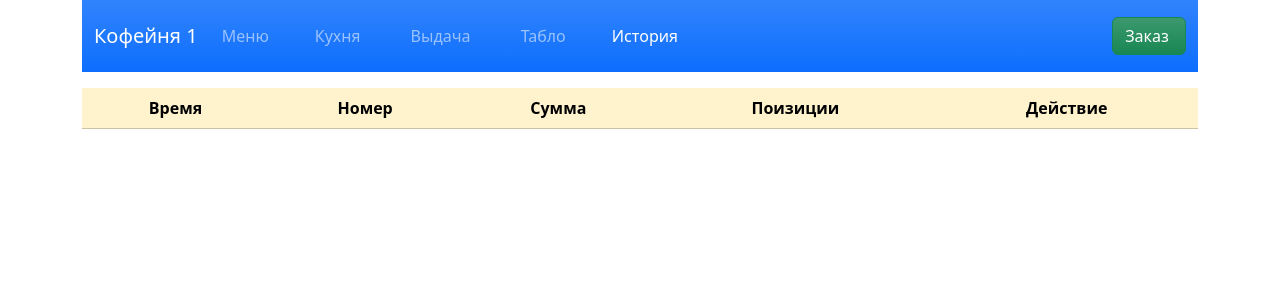
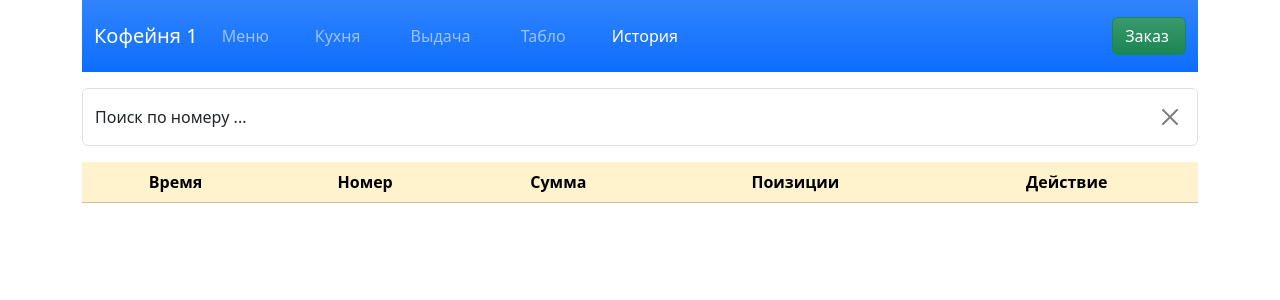
Before and after one commit to KonstantinTZ/coffee-crm, a React (Create React App) app: page /history in a window 1280 px wide. Shown: the top 300 px of the page. Built offline with nearby package versions, Linux system fonts and the light colour scheme; what mobx-persist-store would draw is missing.

Commit message:
sound effect,history  search bar added

```diff
--- a/package.json
+++ b/package.json
@@ -16,6 +16,7 @@
     "react-dom": "^18.2.0",
     "react-router-dom": "^6.21.1",
     "react-scripts": "5.0.1",
+    "use-sound": "^4.0.1",
     "uuid": "^9.0.1",
     "web-vitals": "^2.1.4"
   },
--- a/src/shared/HistoryPage/HistoryPage.css
+++ b/src/shared/HistoryPage/HistoryPage.css
@@ -0,0 +1,9 @@
+.search-control {
+    position: relative;
+}
+
+.btn-search-clean {
+    position: absolute;
+    right: 1rem;
+    top: 30%;
+}
--- a/src/shared/HistoryPage/HistoryPage.jsx
+++ b/src/shared/HistoryPage/HistoryPage.jsx
@@ -3,11 +3,33 @@ import './HistoryPage.css';
 import { HistoryRow } from './HistoryRow/HistoryRow';
 import mainStore from '../../store/mainStore';
 import { observer } from 'mobx-react-lite';
+import { useState } from 'react';
 
 
-export const HistoryPage = observer(() =>{
+export const HistoryPage = observer(() => {
+
+  const [query, setQuery] = useState ('')
+
   return (
     <div className="container">
+
+
+
+      <div class="form-floating row mb-3 search-control">
+        <input
+        type="text"
+        className="form-control"
+        id="floatingInput"
+        placeholder="Поиск по номеру ..."
+        maxLength={3}
+        value={query}
+        onChange={(elem)=> setQuery(elem.target.value.toUpperCase())}
+        />
+        <label for="floatingInput">Поиск по номеру ...</label>
+        <button type="button" className="btn-close btn-search-clean"
+        onClick={()=> setQuery('')}></button>
+      </div>
+
 
       <div className="row mb-5">
         <table className="table table-striped align-middle">
@@ -22,14 +44,14 @@ export const HistoryPage = observer(() =>{
           </thead>
           <tbody>
             {
-              mainStore.historyArray.map((item)=>(
+              mainStore.historyArray.filter((item)=>item.orderNumber.toUpperCase().includes(query)).map((item) => (
                 <HistoryRow
-                orderTime={new Date (item.orderCreatedAt.toLocaleTimeString([], { hour: "2-digit", minute: "2-digit" }))}
-                orderNumber={item.orderNumber}
-                orderSumm={item.orderTotlaAmaunt}
-                orderArray = {item.orderItemsArray}
-                key={item.orderId}
-                orderId ={item.orderId}
+                  orderTime={item.orderTime}
+                  orderNumber={item.orderNumber}
+                  orderSumm={item.orderTotlaAmaunt}
+                  orderArray={item.orderItemsArray}
+                  key={item.orderId}
+                  orderId={item.orderId}
                 />
               ))
             }
--- a/src/shared/OrderRow/OrderRow.jsx
+++ b/src/shared/OrderRow/OrderRow.jsx
@@ -2,11 +2,16 @@ import React from 'react';
 import './OrderRow.css';
 import { OrderItem } from '../../shared/OrderItem'
 import mainStore from '../../store/mainStore';
+import useSound from 'use-sound';
+import ringSfx from '../../sound/ringSfx.mp3';
 
 export function OrderRow({btnMode, orderNumber, orderItemsArray, orderId, prepairedMenuItems}) {
 
+  const [play] = useSound(ringSfx)
+
   function pushToReleaseArrayHandler (orderId) {
     mainStore.addToReleaseOrderArray(orderId)
+    play()
   }
 
   function pushToHistoryArrayHandler (orderId) {
--- a/src/store/mainStore.js
+++ b/src/store/mainStore.js
@@ -252,6 +252,7 @@ class mainStore {
     });
 
     pickedItem.orderReleasedAt = new Date()
+    pickedItem.orderTime = pickedItem.orderCreatedAt.toLocaleTimeString([], { hour: "2-digit", minute: "2-digit" })
     delete pickedItem.prepairedMenuItems;
     this.historyArray.unshift(pickedItem);
 
```
Also changed, not shown: 2 other files (tests, documents, lock files or other folders).
